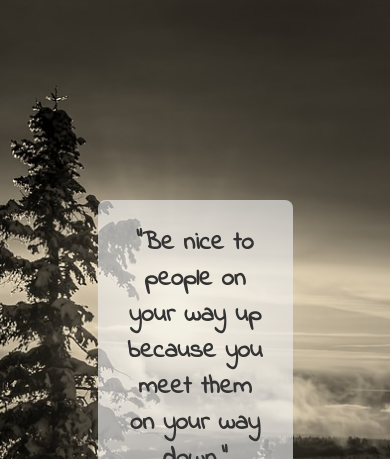
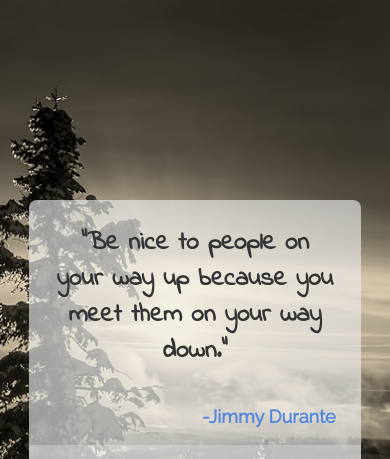
Before and after one commit to baronema/Random-Quote-Generator, a plain HTML site: page index.html in a window 390 px wide. Shown: the top 459 px of the page. Drawn offline with nearby package versions, Linux system fonts and the light colour scheme.

Commit message:
Update style.css

```diff
--- a/style.css
+++ b/style.css
@@ -58,8 +58,8 @@ body {
 	color: rgba(0, 0, 0, 0.75);
 }
 
-/* @media (max-width:800px) {
+@media (max-width:800px) {
 	#container, .buttons {
-		width: 50%;
+		width: 85%;
 	}
-} */
+}
```
